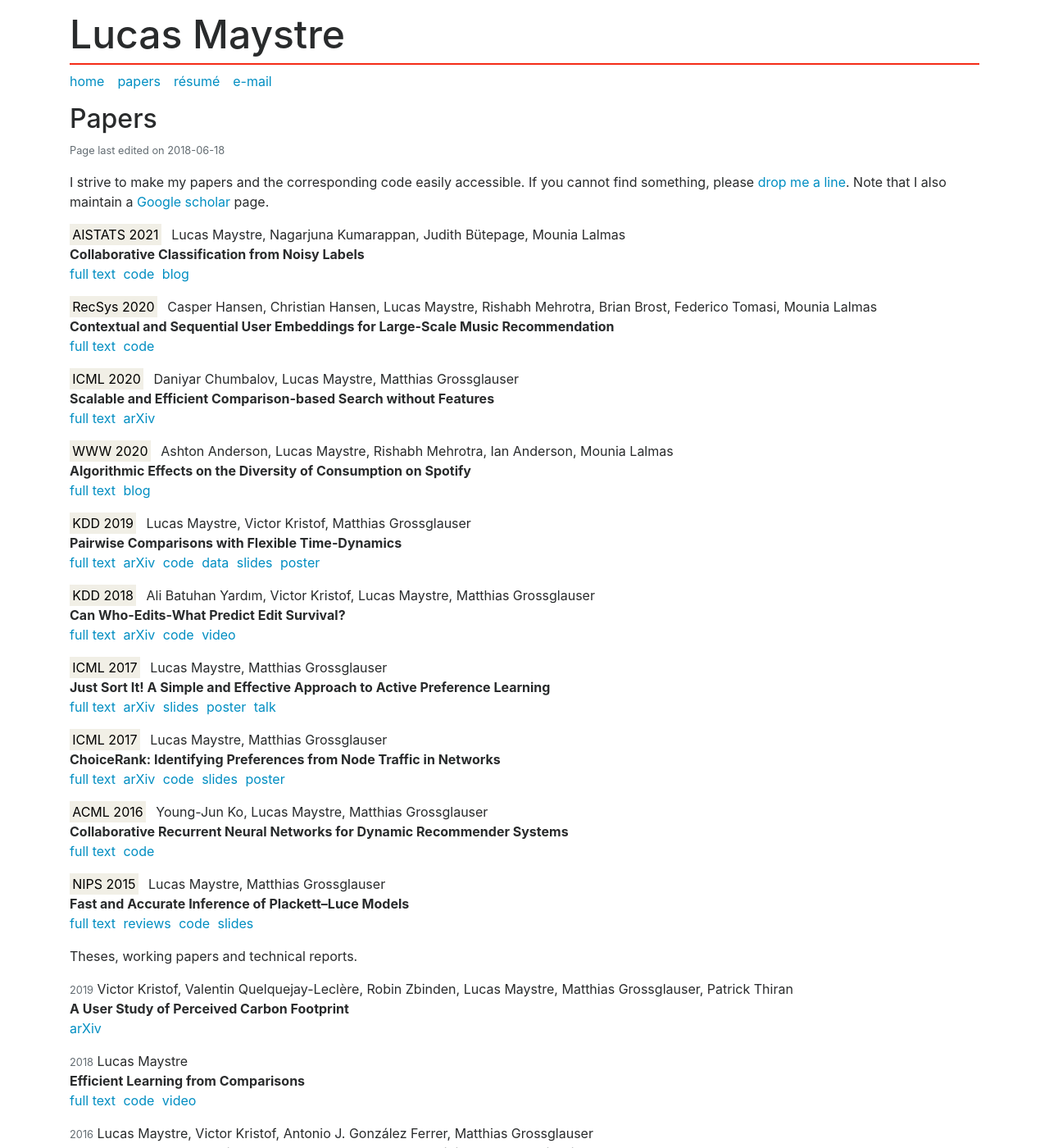
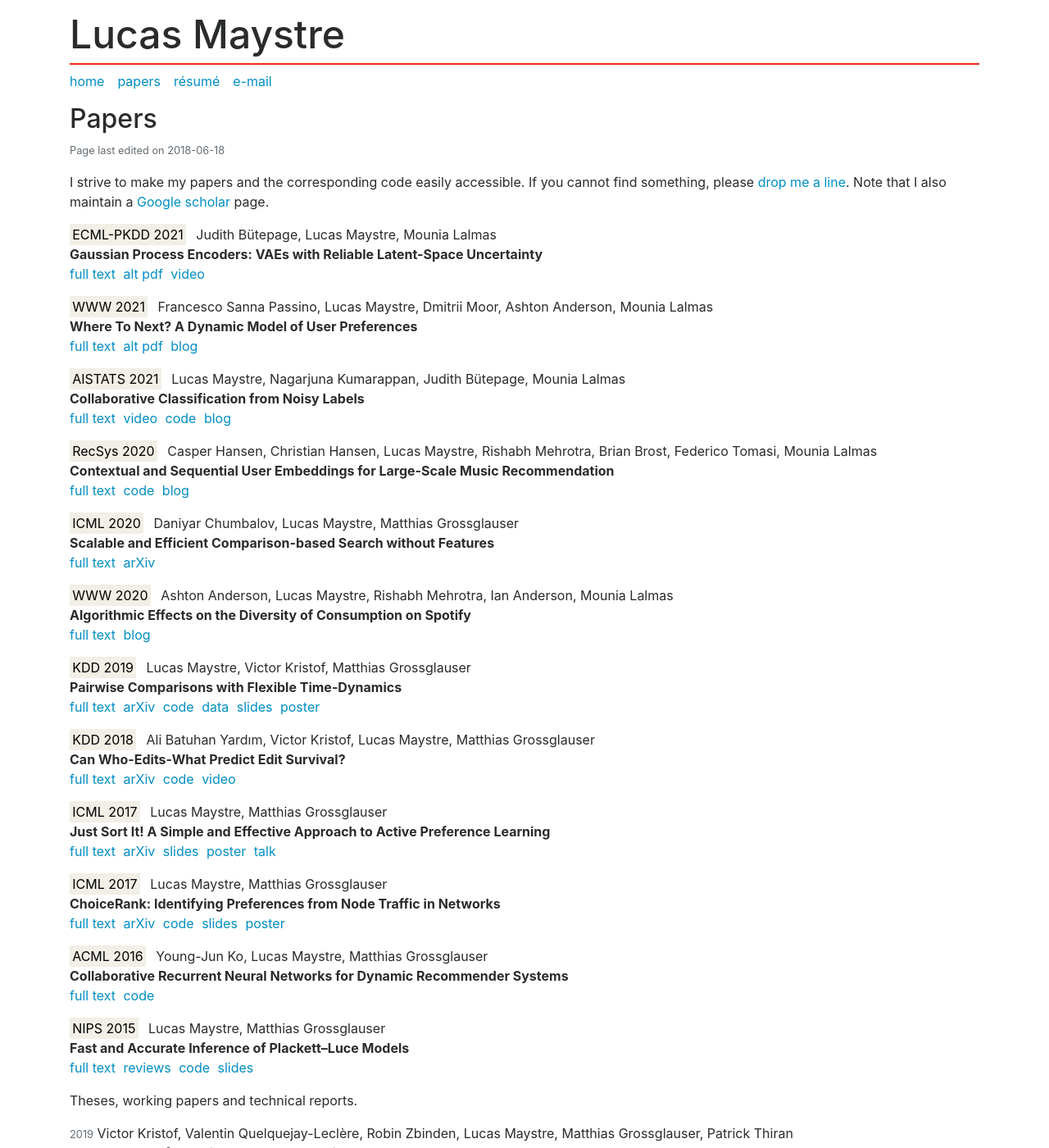
Before and after one commit to lucasmaystre/lum-web, a Jekyll site: the page built from papers.md, in a window 1280 px wide and 1400 px high. Shown: the whole window at 82% size. Built offline with Jekyll 4.4.1, drawn with Linux system fonts in a browser that asks for light colours; some of the changed text lies outside the part shown.

Commit message:
Added some papers.

```diff
--- a/_data/papers.yml
+++ b/_data/papers.yml
@@ -1,11 +1,30 @@
+butepage2021gaussian:
+  venue: ECML-PKDD 2021
+  title: "Gaussian Process Encoders: VAEs with Reliable Latent-Space Uncertainty"
+  authors: Judith Bütepage, Lucas Maystre, Mounia Lalmas
+  links:
+    full text: https://doi.org/10.1007/978-3-030-86520-7_6
+    alt pdf: https://2021.ecmlpkdd.org/wp-content/uploads/2021/07/sub_237.pdf
+    video: https://slideslive.com/38963564/gaussian-process-encoders-vaes-with-reliable-latentspace-uncertainty
+
+sanna2021where:
+  venue: WWW 2021
+  title: Where To Next? A Dynamic Model of User Preferences
+  authors: Francesco Sanna Passino, Lucas Maystre, Dmitrii Moor, Ashton Anderson, Mounia Lalmas
+  links:
+    full text: https://doi.org/10.1145/3442381.3450028
+    alt pdf: https://www.cs.toronto.edu/~ashton/pubs/spotify-ptm-www2021.pdf
+    blog: https://research.atspotify.com/finding-structure-in-users-evolving-listening-preferences/
+
 maystre2021collaborative:
   venue: AISTATS 2021
   title: Collaborative Classification from Noisy Labels
   authors: Lucas Maystre, Nagarjuna Kumarappan, Judith Bütepage, Mounia Lalmas
   links:
     full text: http://proceedings.mlr.press/v130/maystre21a.html
+    video: https://papertalk.org/papertalks/27663
     code: https://github.com/spotify-research/collabclass
-    blog: https://research.atspotify.com/publications/collaborative-classification-from-noisy-labels/
+    blog: https://research.atspotify.com/collaborative-classification-from-noisy-labels/
 
 hansen2020contextual:
   venue: RecSys 2020
@@ -14,6 +33,7 @@ hansen2020contextual:
   links:
     full text: https://dl.acm.org/doi/10.1145/3383313.3412248
     code: https://github.com/spotify-research/cosernn
+    blog: https://research.atspotify.com/contextual-and-sequential-user-embeddings-for-music-recommendation/
 
 chumbalov2020scalable:
   venue: ICML 2020
@@ -28,7 +48,7 @@ anderson2020algorithmic:
   title: Algorithmic Effects on the Diversity of Consumption on Spotify
   authors: Ashton Anderson, Lucas Maystre, Rishabh Mehrotra, Ian Anderson, Mounia Lalmas
   links:
-    full text: https://dl.acm.org/doi/abs/10.1145/3366423.3380281
+    full text: https://doi.org/10.1145/3366423.3380281
     blog: https://research.atspotify.com/algorithmic-effects-on-the-diversity-of-consumption-on-spotify/
 
 kristof2019user:
@@ -58,6 +78,16 @@ maystre2018efficient:
     full text: https://infoscience.epfl.ch/record/255399
     code: https://github.com/lucasmaystre/phd-thesis
     video: https://www.youtube.com/watch?v=v0_2e28tAgs
+
+yardim2018can:
+  venue: KDD 2018
+  title: Can Who-Edits-What Predict Edit Survival?
+  authors: Ali Batuhan Yardım, Victor Kristof, Lucas Maystre, Matthias Grossglauser
+  links:
+    full text: https://doi.org/10.1145/3219819.3219979
+    arXiv: https://arxiv.org/abs/1801.04159
+    code: https://github.com/lca4/interank
+    video: https://www.youtube.com/watch?v=DoAjUOZUfdI
 
 maystre2017choicerank:
   venue: ICML 2017
@@ -89,6 +119,16 @@ ko2016collaborative:
     full text: http://proceedings.mlr.press/v63/ko101.html
     code: https://github.com/lca4/collaborative-rnn
 
+maystre2016player:
+  year: 2016
+  title: "The Player Kernel: Learning Team Strengths Based on Implicit Player Contributions"
+  authors: Lucas Maystre, Victor Kristof, Antonio J. González Ferrer, Matthias Grossglauser
+  links:
+    full text: http://ceur-ws.org/Vol-1842/paper_04.pdf
+    arXiv: https://arxiv.org/abs/1609.01176
+    slides: https://s3-eu-west-1.amazonaws.com/lum-public/playerkern-slides.pdf
+    kickoff.ai: http://kickoff.ai/
+
 maystre2015fast:
   venue: NIPS 2015
   title: Fast and Accurate Inference of Plackett–Luce Models
@@ -98,25 +138,6 @@ maystre2015fast:
     reviews: http://media.nips.cc/nipsbooks/nipspapers/paper_files/nips28/reviews/88.html
     code: https://github.com/lucasmaystre/choix
     slides: https://s3-eu-west-1.amazonaws.com/lum-public/fastinference-slides.pdf
-
-yardim2018can:
-  venue: KDD 2018
-  title: Can Who-Edits-What Predict Edit Survival?
-  authors: Ali Batuhan Yardım, Victor Kristof, Lucas Maystre, Matthias Grossglauser
-  links:
-    full text: https://dl.acm.org/citation.cfm?id=3219979
-    arXiv: https://arxiv.org/abs/1801.04159
-    code: https://github.com/lca4/interank
-    video: https://www.youtube.com/watch?v=DoAjUOZUfdI
-
-maystre2016player:
-  year: 2016
-  title: "The Player Kernel: Learning Team Strengths Based on Implicit Player Contributions"
-  authors: Lucas Maystre, Victor Kristof, Antonio J. González Ferrer, Matthias Grossglauser
-  links:
-    arXiv: https://arxiv.org/abs/1609.01176
-    slides: https://s3-eu-west-1.amazonaws.com/lum-public/playerkern-slides.pdf
-    kickoff.ai: http://kickoff.ai/
 
 kafsi2013mitigating:
   year: 2013
@@ -133,6 +154,6 @@ maystre2012music:
   title: Music Recommendation to Groups
   authors: Lucas Maystre
   links:
-    infoscience: http://infoscience.epfl.ch/record/183559
+    full text: http://infoscience.epfl.ch/record/183559
     poster: https://s3-eu-west-1.amazonaws.com/lum-public/poster-groupstreamer.pdf
     code: https://github.com/lca4
--- a/papers.md
+++ b/papers.md
@@ -9,6 +9,8 @@ I strive to make my papers and the corresponding code easily accessible. If you
 cannot find something, please [drop me a line][1]. Note that I also maintain a
 [Google scholar][2] page.
 
+{% include paper.html key="butepage2021gaussian" %}
+{% include paper.html key="sanna2021where" %}
 {% include paper.html key="maystre2021collaborative" %}
 {% include paper.html key="hansen2020contextual" %}
 {% include paper.html key="chumbalov2020scalable" %}
```
